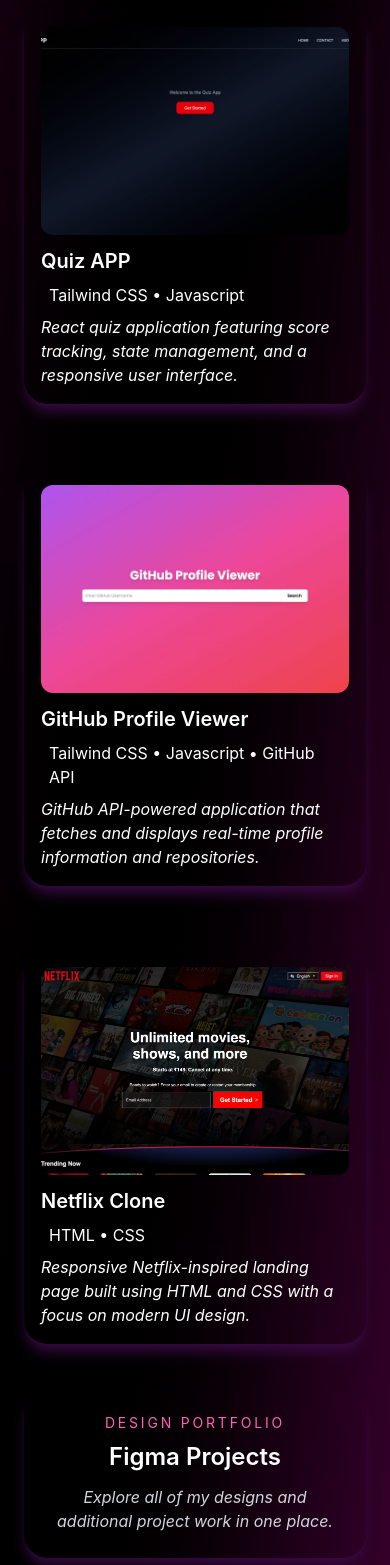
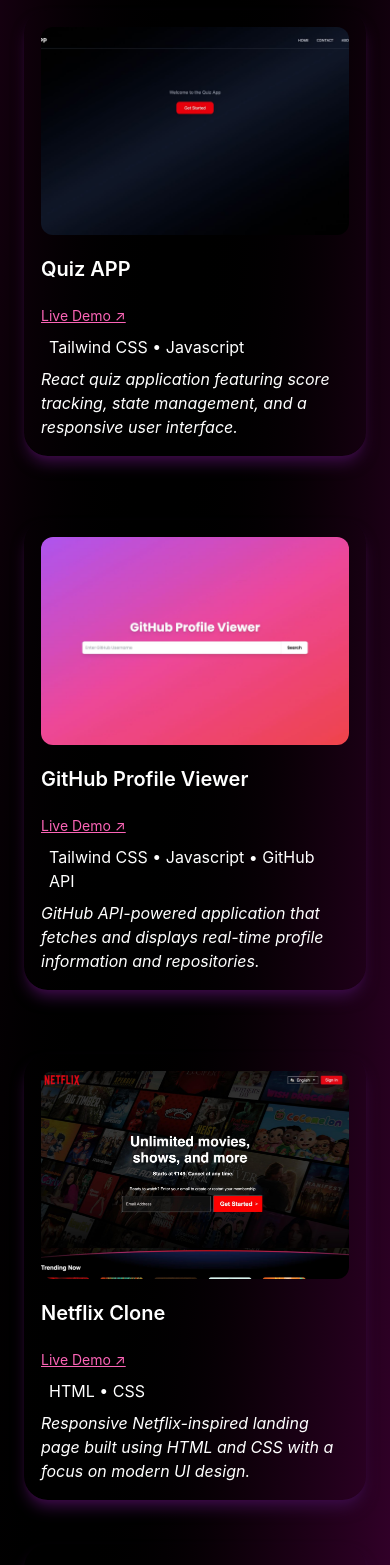
Before and after one commit to sanskrutiiii23/my-portfolio, a React (Vite) app: page / in a window 390 px wide. Shown: the part 2070-3635 px from the top of the page. Built offline with nearby package versions, Linux system fonts and the light colour scheme.

Commit message:
Improve mobile responsiveness

```diff
--- a/src/App.jsx
+++ b/src/App.jsx
@@ -73,19 +73,22 @@ function Main() {
       <div className="flex flex-col lg:flex-row justify-center gap-6 px-2 sm:px-4 lg:px-8 max-w-7xl mx-auto items-center">
         <div className="m-5 rounded-3xl overflow-hidden w-full max-w-sm p-4 space-y-3 shadow-[#380b43] shadow-lg justify-center border border-transparent hover:border-purple-800 hover:bg-gray-700/40 hover:-translate-y-2 transition-all duration-300 hover:shadow-pink-500/20 hover:shadow-2xl" >
           <img src={quizImg} className="w-full h-52 object-cover rounded-xl" />
-          <a href="https://quiz-app-2-theta.vercel.app/" className="text-xl md:text-2xl py-2 font-semibold">Quiz APP</a>
+          <a  className="text-xl md:text-2xl py-2 font-semibold block">Quiz APP</a>
+          <a href="https://quiz-app-2-theta.vercel.app/" target="_blank" rel="noopener noreferrer" className="text-sm text-pink-400 hover:text-pink-300 underline">Live Demo ↗</a>
           <h3 className="m-2">Tailwind CSS • Javascript</h3>
           <p className="italic">React quiz application featuring score tracking, state management, and a responsive user interface.</p>
         </div>
         <div className="m-5 rounded-3xl overflow-hidden w-full max-w-sm p-4 space-y-3 shadow-[#380b43] shadow-lg border border-transparent hover:border-purple-800 hover:bg-gray-700/40 hover:-translate-y-2 transition-all duration-300 hover:shadow-pink-500/20 hover:shadow-2xl" >
           <img src={gitImg} className="w-full h-52 object-cover rounded-xl" />
-          <a href="https://quiz-app-2-theta.vercel.app/" className="text-xl md:text-2xl py-2 font-semibold">GitHub Profile Viewer</a>
+          <a  className="text-xl md:text-2xl py-2 font-semibold block">GitHub Profile Viewer</a>
+          <a href="https://github-task2-rho.vercel.app/" target="_blank" rel="noopener noreferrer" className="text-sm text-pink-400 hover:text-pink-300 underline">Live Demo ↗</a>
           <h3 className="m-2">Tailwind CSS • Javascript • GitHub API</h3>
           <p className="italic">GitHub API-powered application that fetches and displays real-time profile information and repositories.</p>
         </div>
         <div className="m-5 rounded-3xl overflow-hidden w-full max-w-sm p-4 space-y-3 shadow-[#380b43] shadow-lg border border-transparent hover:border-purple-800 hover:bg-gray-700/40 hover:-translate-y-2 transition-all duration-300 hover:shadow-pink-500/20 hover:shadow-2xl" >
           <img src={netflixImg} className="w-full h-52 object-cover rounded-xl" />
-          <a href="https://quiz-app-2-theta.vercel.app/" className="text-xl md:text-2xl py-2 font-semibold">Netflix Clone</a>
+          <a className="text-xl md:text-2xl py-2 font-semibold block">Netflix Clone</a>
+          <a href="https://netflixcone-amber.vercel.app/netflix/" target="_blank" rel="noopener noreferrer" className="text-sm text-pink-400 hover:text-pink-300 underline">Live Demo ↗</a>
           <h3 className="m-2">HTML • CSS</h3>
           <p className="italic">Responsive Netflix-inspired landing page built using HTML and CSS with a focus on modern UI design.</p>
         </div>
```
